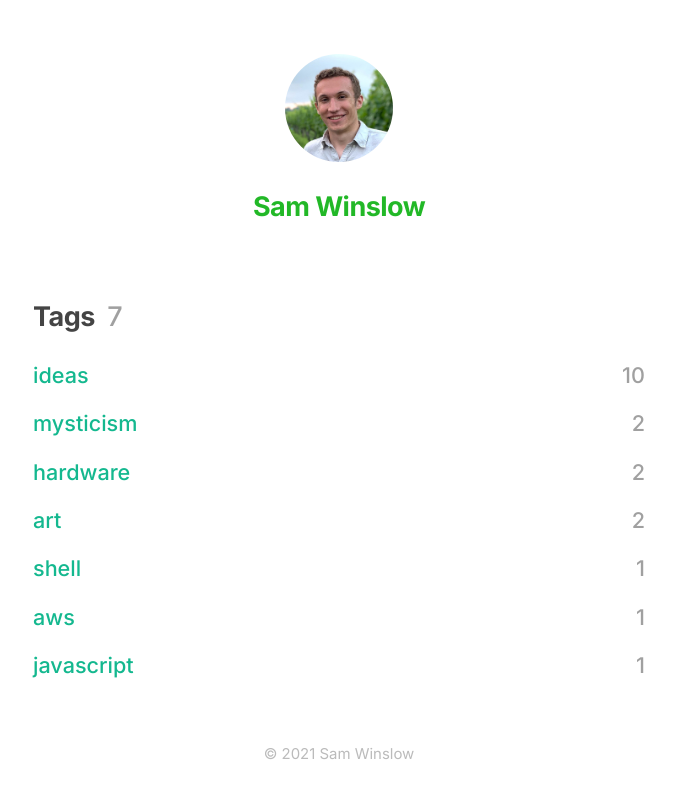
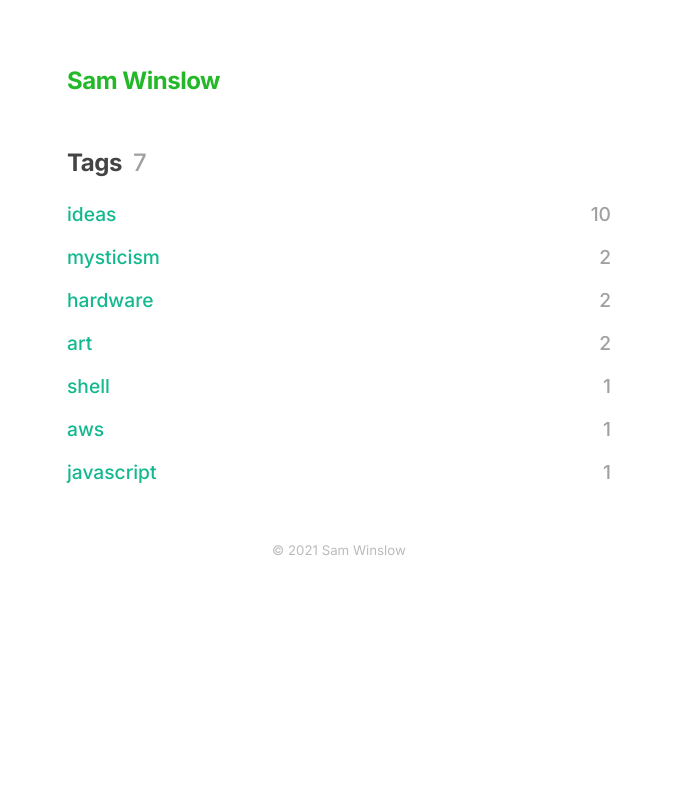
Before and after one commit to samwinslow/sam-nextjs-blog, a Next.js app: page /tags in a window 1280 px wide. Shown: the top 798 px of the page, without its empty margins (301-976 px from the left). Built offline with nearby package versions, Linux system fonts and the light colour scheme.

Commit message:
misc ui improvemts

```diff
--- a/components/Layout.tsx
+++ b/components/Layout.tsx
@@ -31,9 +31,8 @@ const Layout = ({
         <meta name="og:title" content={siteTitle} />
         <meta name="twitter:card" content="summary_large_image" />
       </Head>
+      {home ? (
           <header className="header">
-        {home ? (
-          <>
             <Image
               priority
               src="/img/profile.jpg"
@@ -47,29 +46,16 @@ const Layout = ({
                 {name}
               </ColorWrapper>
             </h1>
-          </>
+          </header>
         ) : (
-          <>
-            <Link href="/">
-              <a>
-                <Image
-                  priority
-                  src="/img/profile.jpg"
-                  className="borderCircle"
-                  height={108}
-                  width={108}
-                  alt={name}
-                />
-              </a>
-            </Link>
-            <h2 className="headingLg" style={{ margin: '1rem' }}>
+          <header className="horizontal">
+            <h2 className="headingLg" style={{ margin: '1rem 0' }}>
               <ColoredLink href="/">
                 {name}
               </ColoredLink>
             </h2>
-          </>
+          </header>
         )}
-      </header>
       <main>{children}</main>
       <footer style={{ marginTop: '3rem' }}>
         <h5 style={{ textAlign: 'center', color: 'var(--muted)', fontWeight: 'normal' }}>
--- a/pages/index.tsx
+++ b/pages/index.tsx
@@ -87,14 +87,14 @@ const Index = ({ allPostsData }: { allPostsData: PostMetadata[] }) => (
       <ColorWrapper>
         <ul className="list">
           { socialLinks.map(({ site, url, introText }) => (
-            <li className="listItem" key={url}>
-              <h3 className="headingMd" style={{ display: 'flex' }}>
+            <li key={url}>
+              <h3 className="headingMd" style={{ display: 'flex', wordBreak: 'break-word' }}>
                 <div style={{ minWidth: '6em', opacity: 0.5 }}>
                   {introText}:
                 </div>
                 <div>
                   <Link href={url}>
-                    {url.replace(/^https?:\/\//, '')}
+                    {url.replace(/(^https?:\/\/)|(\.com)/g, '')}
                   </Link>
                 </div>
               </h3>
--- a/styles/global.css
+++ b/styles/global.css
@@ -22,7 +22,7 @@ body {
   margin: 0;
   font-family: var(--base-font-family);
   line-height: 1.618;
-  font-size: 18px;
+  font-size: 16px;
   color: var(--text);
 }
 
```
Lines whose indentation alone changed are shown as unchanged.
